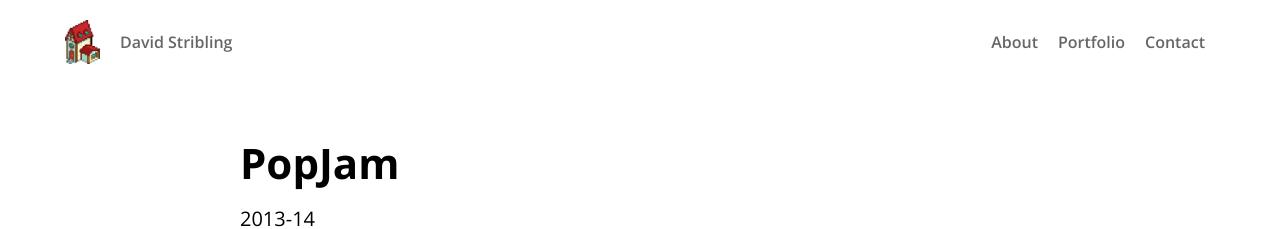
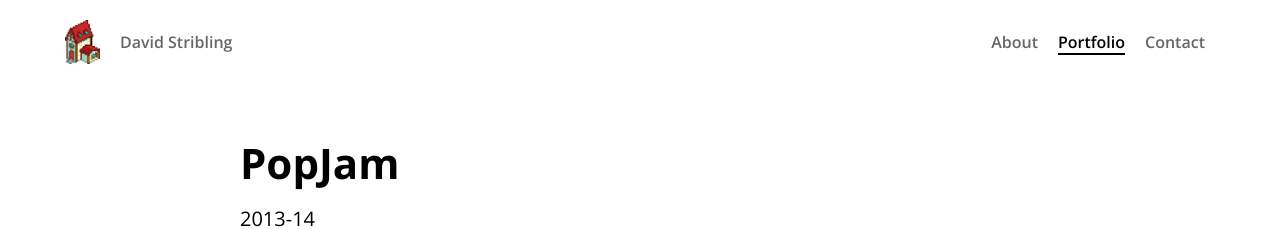
Before and after one commit to Dasaii/dasaii.github.io, a Jekyll site: the page built from _posts/2018-01-04-PopJam.md, in a window 1280 px wide. Shown: the top 229 px of the page. Built offline with Jekyll 4.4.1, drawn with Linux system fonts in a browser that asks for light colours.

Commit message:
Portfolio images + style

```diff
--- a/_includes/nav.html
+++ b/_includes/nav.html
@@ -1,5 +1,5 @@
 <nav class="nav">
   <ul>
-    <li><a href="/about" {% if page.url == "/about/" %}class="active"{% endif %}>About</a></li><li><a href="/portfolio" {% if page.url == "/portfolio/" %}class="active"{% endif %}>Portfolio</a></li><li><a href="/contact/" {% if page.url == "/contact" %}class="active"{% endif %}>Contact</a></li>
+    <li><a href="/about" {% if page.url == "/about/" %}class="active"{% endif %}>About</a></li><li><a href="/portfolio" {% if page.url == "/portfolio/" or page.url contains "/work/" %}class="active"{% endif %}>Portfolio</a></li><li><a href="/contact" {% if page.url == "/contact/" %}class="active"{% endif %}>Contact</a></li>
   </ul>
 </nav>
--- a/css/main.scss
+++ b/css/main.scss
@@ -55,7 +55,7 @@
   overflow: auto;
   padding-bottom:15px;
 
-  .nav-left {
+  a.nav-left {
     display: block;
     float: left;
     /* width: 100%; */
@@ -78,7 +78,12 @@
     }
   }
 
+  a.nav-left:hover {
 
+    h2 {
+      border-bottom: 2px solid #ccc;
+    }
+  }
 
 }
 
@@ -163,7 +168,12 @@
   }
 
   a:hover {
-    text-decoration: underline;
+    border-bottom: 2px solid #ccc;
+  }
+
+  a.active {
+    color: #000;
+    border-bottom: 2px solid #000;
   }
 }
 
@@ -286,18 +296,112 @@
   flex-flow: row wrap;
   margin: -20px;
 
+  @media screen and (max-width: 840px) {
+    margin:5px;
+  }
+
+
    a {
     flex: 1 1 43.336%;
     margin: 20px;
     text-decoration: none;
 
+    @media screen and (max-width: 840px) {
+      margin:10px;
+    }
 
     .thumbnail {
       width: 100%;
       height: 250px;
       background: #ccc;
       border-radius: 10px;
+
+      img {
+        position: relative;
+        display: block;
+        height: 104%;
+        width: auto;
+        margin-left: auto;
+        margin-right: auto;
+        max-width: 100%;
+        bottom: 10px;
       }
+    }
+
+    .play {
+      background:#eee;
+
+      img {
+        width:250px;
+        height: auto;
+        bottom:-65px;
+      }
+    }
+
+    .totem {
+      background:#FF7700;
+
+      img {
+        left:-20px;
+      }
+    }
+
+    .aloebud {
+      background:#53CDC8;
+
+      img {
+        width: 110px;
+        height: auto;
+        bottom:-65px;
+      }
+    }
+
+    .bupaboost {
+      background:#04B8FC;
+
+      img {
+        height: 90%;
+        top:25px;
+      }
+    }
+
+    .digitalfitness {
+      background:#E33314;
+    }
+
+    .assethunt {
+      background:#04D4FC;
+
+      img {
+        height: 90%;
+        top:25px;
+      }
+    }
+
+    .popjam {
+      background:#8D0BB0;
+    }
+
+    .femsplain {
+      background:#FFCCDF;
+    }
+
+    .moshi {
+      background:#DAF5FF;
+    }
+
+    .lasuni {
+      background:#53C816;
+      overflow: hidden;
+
+      img {
+        width:100%;
+        height: auto;
+      }
+
+    }
+
+
 
     h3 {
       font-size:28px;
```
Also changed, not shown: images/aloebud.png (added), images/assethunt.png (added), images/bupaboost.png (added), images/digitalfitness.png (added), images/lasuni.png (added), images/moshi.png (added), images/play.png (added), images/popjam.png (added), images/totem.png (added). Lines whose indentation alone changed are shown as unchanged.
